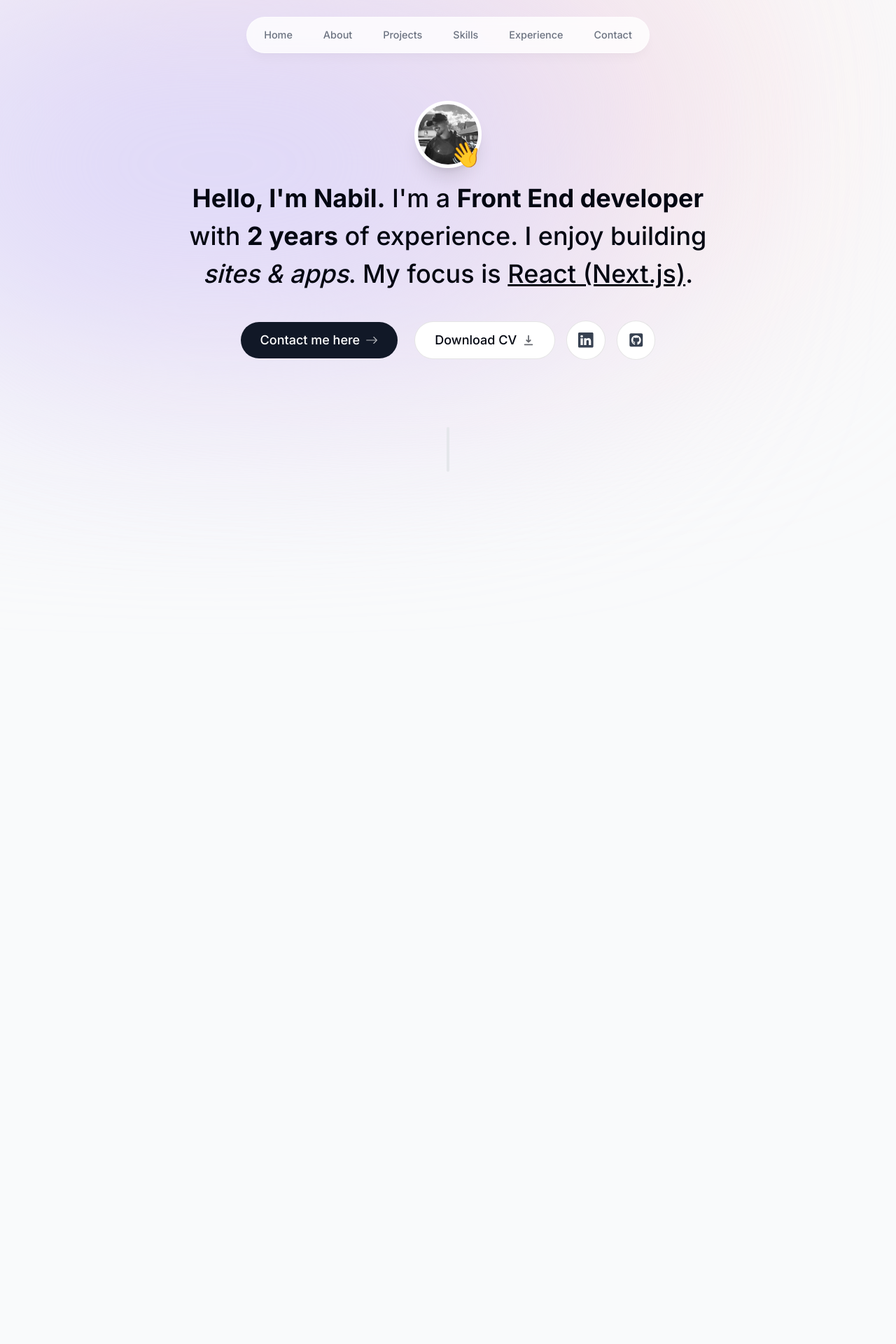
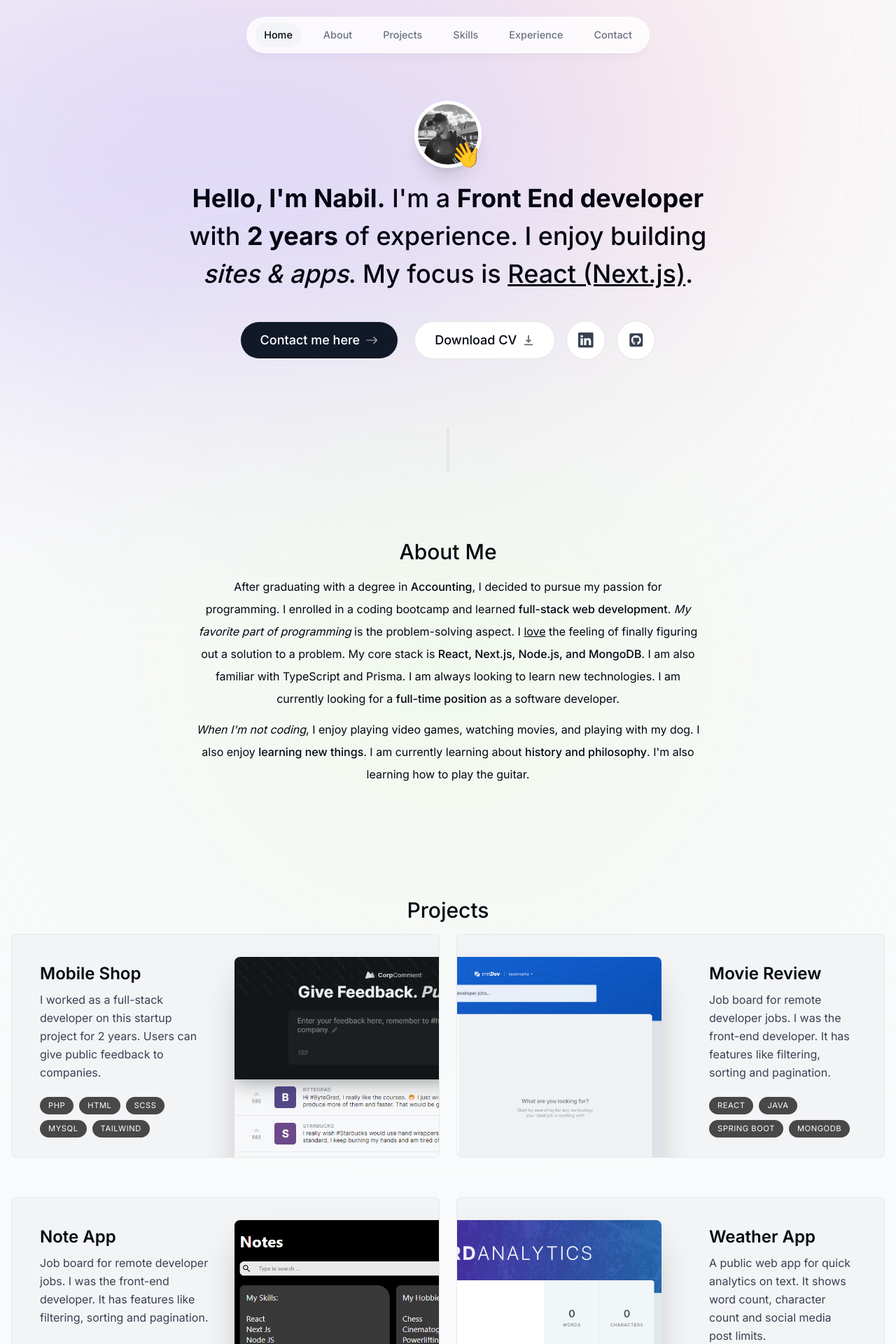
Before and after one commit to nabeff/portfolio-next, a Next.js app: page / in a window 1280 px wide. Shown: the top 1920 px of the page at 70% size. Built offline with nearby package versions, Linux system fonts and the light colour scheme.

Commit message:
finished the projects components

```diff
--- a/app/layout.tsx
+++ b/app/layout.tsx
@@ -2,6 +2,7 @@ import type { Metadata } from 'next'
 import { Inter } from 'next/font/google'
 import Header from '@/components/header'
 import './globals.css'
+
 
 const inter = Inter({ subsets: ['latin'] })
 
@@ -16,15 +17,19 @@ export default function RootLayout({
   children: React.ReactNode
 }) {
   return (
-    <html lang="en">
+    <html lang="en" className='!scroll-smooth'>
       <body className={`${inter.className} bg-gray-50 text-gray-950 relative h-[5000px] pt-28 sm:pt-36`}>
       <div className="bg-[#fbe2e3] absolute top-[-6rem] -z-10 right-[11rem] h-[31.25rem] w-[31.25rem] rounded-full blur-[10rem] sm:w-[68.75rem] dark:bg-[#946263]"></div>
         <div className="bg-[#dbd7fb] absolute top-[-1rem] -z-10 left-[-35rem]
         h-[31.25rem] w-[50rem] rounded-full blur-[10rem] sm:w-[68.75rem]
         md:left-[-33rem] lg:left-[-28rem] xl:left-[-15rem] 2xl:left-[-5rem]
          dark:bg-[#676394]"></div>
-         <Header />
-         {children}
+
+
+          <Header />
+          {children}
+
+
          </body>
     </html>
   )
--- a/app/page.tsx
+++ b/app/page.tsx
@@ -1,12 +1,15 @@
 import Intro from "@/components/intro";
 import SectionDivider from "@/components/section-divider";
-
+import About from "@/components/about";
+import Projects from "@/components/projects";
 
 export default function Home() {
   return (
     <main className="flex flex-col items-center px-4">
       <Intro/>
       <SectionDivider/>
+      <About/>
+      <Projects/>
     </main>
   );
 }
--- /dev/null
+++ b/components/about.tsx
@@ -0,0 +1,57 @@
+"use client";
+
+import React from "react";
+import SectionHeading from "./sections-heading";
+import { motion } from "framer-motion";
+
+export default function About() {
+
+  return (
+    <motion.section
+      className="relative mb-28 max-w-[45rem] text-center leading-8 sm:mb-40 scroll-mt-28"
+      initial={{ opacity: 0, y: 100 }}
+      animate={{ opacity: 1, y: 0 }}
+      transition={{ delay: 0.175 }}
+      id="about"
+
+    >
+      <SectionHeading>About me</SectionHeading>
+
+      {/* Content of the paragraph */}
+      <div className="relative z-10">
+        <p className="mb-3">
+          After graduating with a degree in{" "}
+          <span className="font-medium">Accounting</span>, I decided to pursue
+          my passion for programming. I enrolled in a coding bootcamp and
+          learned <span className="font-medium">full-stack web development</span>.{" "}
+          <span className="italic">My favorite part of programming</span> is the
+          problem-solving aspect. I <span className="underline">love</span> the
+          feeling of finally figuring out a solution to a problem. My core stack
+          is{" "}
+          <span className="font-medium">
+            React, Next.js, Node.js, and MongoDB
+          </span>
+          . I am also familiar with TypeScript and Prisma. I am always looking to
+          learn new technologies. I am currently looking for a{" "}
+          <span className="font-medium">full-time position</span> as a software
+          developer.
+        </p>
+
+        <p>
+          <span className="italic">When I'm not coding</span>, I enjoy playing
+          video games, watching movies, and playing with my dog. I also enjoy{" "}
+          <span className="font-medium">learning new things</span>. I am currently
+          learning about{" "}
+          <span className="font-medium">history and philosophy</span>. I'm also
+          learning how to play the guitar.
+        </p>
+      </div>
+
+      <div className="absolute top-1/2 left-1/2 transform blur-[13rem] -translate-x-1/2
+      -translate-y-1/2 bg-[#e7f7dc] rounded-full w-[38rem] h-[24rem] -z-10"></div>
+
+
+
+    </motion.section>
+  );
+}
--- a/components/header.tsx
+++ b/components/header.tsx
@@ -1,11 +1,16 @@
 "use client";
 
-import React from 'react';
+import React, { useContext, useState } from 'react';
 import { motion } from 'framer-motion';
 import { links } from '@/lib/data';
 import Link from 'next/link';
+import clsx from "clsx";
+
 
 export default function Header() {
+
+ const [activeSection, setActiveSection] = useState("Home");
+
   return (
     <header className='z-[999] relative'>
         <motion.div
@@ -23,15 +28,34 @@ export default function Header() {
                     {
                         links.map(link =>(
                             <motion.li
-                            className='h-3/4 flex items-center justify-center'
+                            className='h-3/4 flex items-center justify-center relative'
                             key={link.hash}
                             initial={{ y: -100, opacity: 0}}
                             animate={{ y: 0, opacity: 1}}>
                                     <Link
-                                    className='flex w-full items-center justify-center px-3 py-3
-                                     hover:text-gray-950 transition'
-                                    href={link.hash}>
+                                    className={clsx("flex w-full items-center justify-center px-3 py-3 hover:text-gray-950 transition dark:text-gray-500 dark:hover:text-gray-300",
+                                      {
+                                        "text-gray-950 dark:text-gray-200":
+                                          activeSection === link.name,
+                                      }
+                                    )}
+                                    href={link.hash}
+                                    onClick={() =>setActiveSection(link.name)}>
                                     {link.name}
+                                    {
+                                      link.name === activeSection && (
+                                        <motion.span className="bg-gray-100 rounded-full absolute inset-0 -z-10"
+                                        layoutId="activeSection"
+                                        transition={{
+                                          type:"spring",
+                                          stiffness:380,
+                                          damping:30,
+                                        }}>
+
+                                        </motion.span>
+                                      )
+                                    }
+
                                     </Link>
                             </motion.li>
                         ))}
--- a/components/intro.tsx
+++ b/components/intro.tsx
@@ -11,7 +11,7 @@ import { HiDownload } from "react-icons/hi";
 
 export default function Intro() {
   return (
-    <section className='mb-28 max-w-[50rem] text-center sm:mb-0'>
+    <section id="home" className='mb-28 max-w-[50rem] text-center sm:mb-0 scroll-mt-[100rem]'>
 
         <div className='flex items-center justify-center'>
             <div className='relative'>
--- /dev/null
+++ b/components/project.tsx
@@ -0,0 +1,71 @@
+"use client";
+
+import { useRef } from "react";
+import { projectsData } from "@/lib/data";
+import Image from "next/image";
+import { motion, useScroll, useTransform } from "framer-motion";
+
+type ProjectProps = (typeof projectsData)[number];
+
+export default function Project({
+  title,
+  description,
+  tags,
+  imageUrl,
+}: ProjectProps) {
+  const ref = useRef<HTMLDivElement>(null);
+  const { scrollYProgress } = useScroll({
+    target: ref,
+    offset: ["0 1", "1.33 1"],
+  });
+  const scaleProgess = useTransform(scrollYProgress, [0, 1], [0.8, 1]);
+  const opacityProgess = useTransform(scrollYProgress, [0, 1], [0.6, 1]);
+
+  return (
+    <motion.div
+      ref={ref}
+      style={{
+        scale: scaleProgess,
+        opacity: opacityProgess,
+      }}
+      className="group mb-3 sm:mb-8 last:mb-0  "
+    >
+      <section className=" bg-gray-100 max-w-[40rem] border border-black/5 rounded-lg overflow-hidden sm:pr-8 relative sm:h-[20rem] hover:bg-gray-200 transition sm:group-even:pl-8 dark:text-white dark:bg-white/10 dark:hover:bg-white/20">
+        <div className="pt-4 pb-7 px-5 sm:pl-10 sm:pr-2 sm:pt-10 sm:max-w-[50%] flex flex-col h-full sm:group-even:ml-[18rem]">
+          <h3 className="text-2xl font-semibold">{title}</h3>
+          <p className="mt-2 leading-relaxed text-gray-700 dark:text-white/70">
+            {description}
+          </p>
+          <ul className="flex flex-wrap mt-4 gap-2 sm:mt-auto">
+            {tags.map((tag, index) => (
+              <li
+                className="bg-black/[0.7] px-3 py-1 text-[0.7rem] uppercase tracking-wider text-white rounded-full dark:text-white/70"
+                key={index}
+              >
+                {tag}
+              </li>
+            ))}
+          </ul>
+        </div>
+
+        <Image
+          src={imageUrl}
+          alt="Project I worked on"
+          quality={95}
+          className="absolute hidden sm:block top-8 -right-40 w-[28.25rem] rounded-t-lg shadow-2xl
+        transition
+        group-hover:scale-[1.04]
+        group-hover:-translate-x-3
+        group-hover:translate-y-3
+        group-hover:-rotate-2
+
+        group-even:group-hover:translate-x-3
+        group-even:group-hover:translate-y-3
+        group-even:group-hover:rotate-2
+
+        group-even:right-[initial] group-even:-left-40"
+        />
+      </section>
+    </motion.div>
+  );
+}
--- a/components/projects.tsx
+++ b/components/projects.tsx
@@ -0,0 +1,22 @@
+import React, { useRef } from 'react';
+import SectionHeading from "./sections-heading";
+import { projectsData } from '@/lib/data';
+import Project from './project';
+
+
+export default function Projects() {
+  return (
+    <section id="projects" className='scroll-mt-28'>
+         <SectionHeading>Projects</SectionHeading>
+         <div className="grid grid-cols-1 gap-6 xl:grid-cols-2">
+          {
+            projectsData.map((project, index) =>(
+              <React.Fragment key={index}>
+                <Project {...project}/>
+              </React.Fragment>
+            ))
+          }
+         </div>
+    </section>
+  );
+}
--- /dev/null
+++ b/components/sections-heading.tsx
@@ -0,0 +1,18 @@
+"use client"
+
+import React from "react";
+import { motion } from 'framer-motion';
+type SectionHeadingProps = {
+  children: React.ReactNode;
+};
+
+export default function SectionHeading({ children }: SectionHeadingProps) {
+  return (
+
+    <h2 className="text-3xl font-medium capitalize mb-4 text-center">
+      {children}
+    </h2>
+
+
+  );
+}
--- a/lib/data.ts
+++ b/lib/data.ts
@@ -5,6 +5,7 @@ import { LuGraduationCap } from "react-icons/lu";
 import corpcommentImg from "@/public/corpcomment.png";
 import rmtdevImg from "@/public/rmtdev.png";
 import wordanalyticsImg from "@/public/wordanalytics.png";
+import noteapp from "@/public/note-app.png";
 
 export const links = [
   {
@@ -62,24 +63,33 @@ export const experiencesData = [
 
 export const projectsData = [
   {
-    title: "CorpComment",
+    title: "Mobile Shop",
     description:
       "I worked as a full-stack developer on this startup project for 2 years. Users can give public feedback to companies.",
-    tags: ["React", "Next.js", "MongoDB", "Tailwind", "Prisma"],
+    tags: ["PHP", "HTML", "SCSS", "MySQL","TailWind"],
     imageUrl: corpcommentImg,
   },
+
   {
-    title: "rmtDev",
+    title: "Movie Review",
     description:
       "Job board for remote developer jobs. I was the front-end developer. It has features like filtering, sorting and pagination.",
-    tags: ["React", "TypeScript", "Next.js", "Tailwind", "Redux"],
+    tags: ["React", "Java", "Spring Boot", "MongoDB"],
     imageUrl: rmtdevImg,
   },
+
   {
-    title: "Word Analytics",
+    title: "Note App",
+    description:
+      "Job board for remote developer jobs. I was the front-end developer. It has features like filtering, sorting and pagination.",
+    tags: ["React", "JavaScript", "CSS"],
+    imageUrl: noteapp,
+  },
+  {
+    title: "Weather App",
     description:
       "A public web app for quick analytics on text. It shows word count, character count and social media post limits.",
-    tags: ["React", "Next.js", "SQL", "Tailwind", "Framer"],
+    tags: ["React", "JavaScript", "HTML","Css"],
     imageUrl: wordanalyticsImg,
   },
 ] as const;
```
Also changed, not shown: context/active-section-context.tsx (added, +7 -0 lines), public/note-app.png (added).
